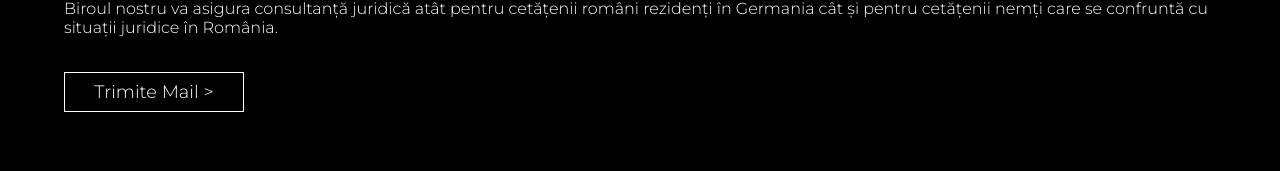
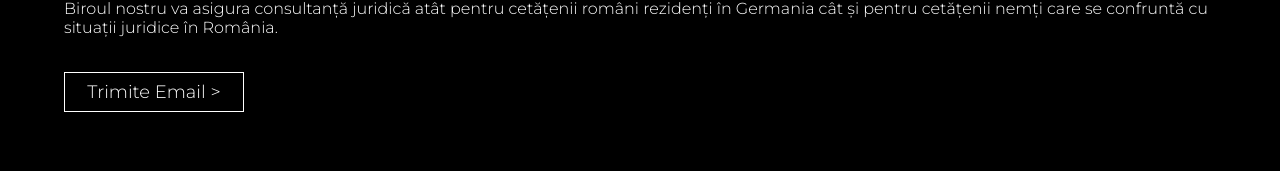
Before and after one commit to Cibuta562/website-juridic, a React (Create React App) app: page /consultanta in a window 1280 px wide. Shown: the part 1832-2003 px from the top of the page. Built offline with nearby package versions, Linux system fonts and the light colour scheme.

Commit message:
payment link

```diff
--- a/src/pages/consultanta.js
+++ b/src/pages/consultanta.js
@@ -86,7 +86,7 @@ function Consultanta() {
                         <a href="mailto:office@consult-juridic.eu" style={{textDecoration: "none", color: "black"}}>
                             <button className="btn-contact-consultanta" >
                                   <a href="https://buy.stripe.com/test_8wM4gJ8El5B31ag000" target="_blank" style={{textDecoration: "none", color: "white"}}>
-                                      Trimite Mail >
+                                      Trimite Email >
                                 </a>
                             </button>
                         </a>
```
